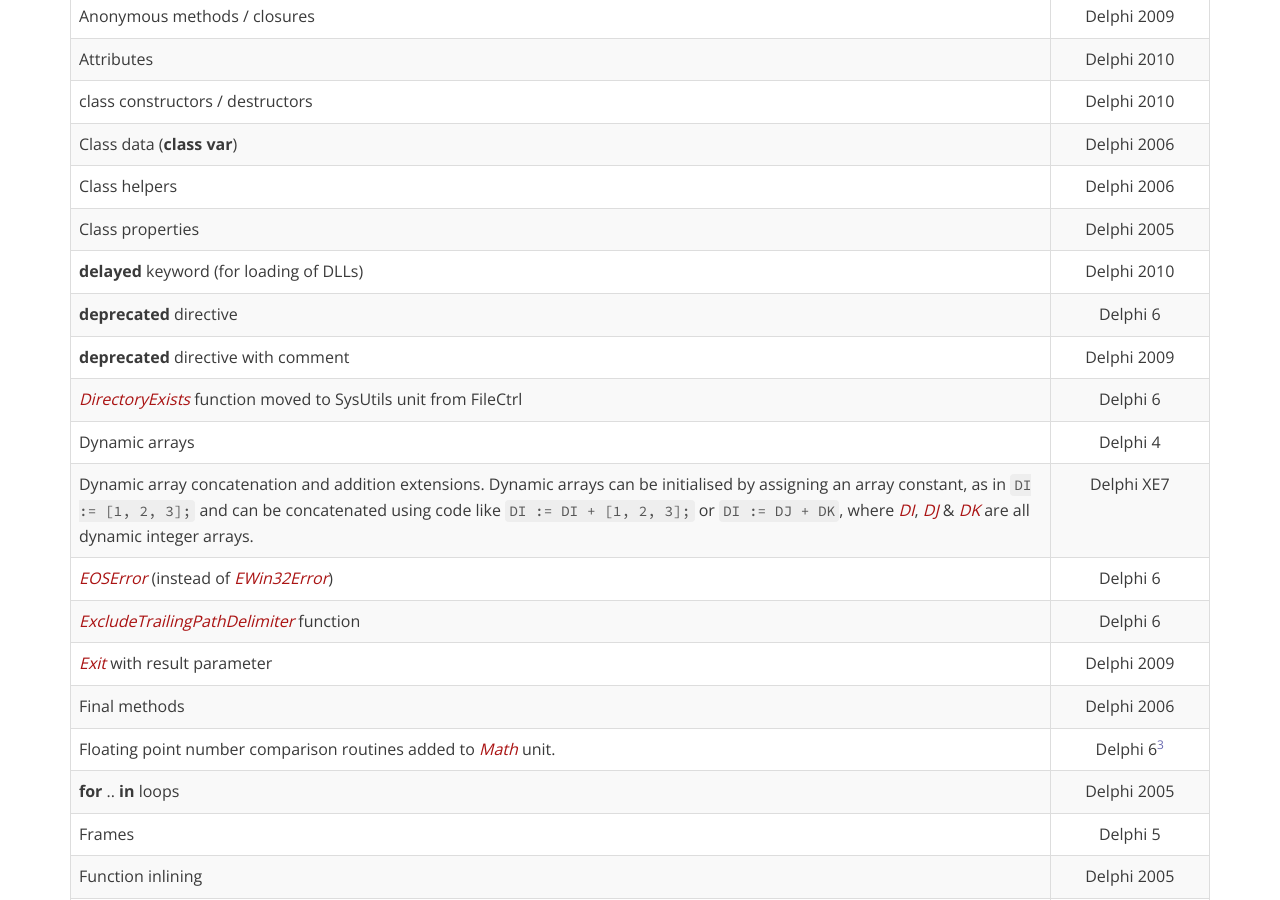
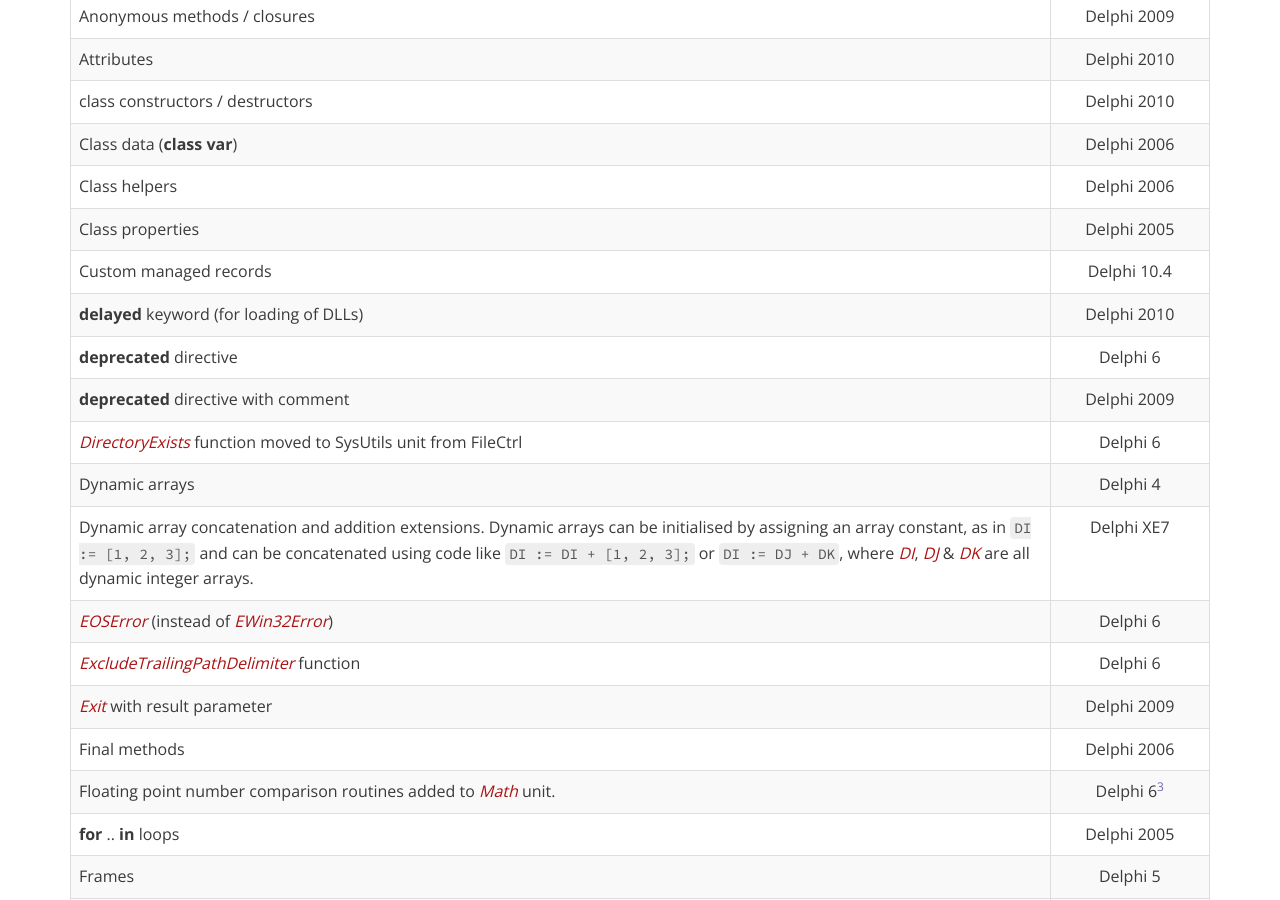
Before and after one commit to delphidabbler/delphidabbler.github.io, a Jekyll site: the page built from notes/version-features.html, in a window 1280 px wide and 900 px high, scrolled down 695 px. Built offline with Jekyll 4.4.1, drawn with Linux system fonts in a browser that asks for light colours; nearby versions of some CDN libraries; comment, search, counter and statistics services are not loaded.

Commit message:
Update version-features.html
Add entry for Custom managed records

```diff
--- a/notes/version-features.html
+++ b/notes/version-features.html
@@ -84,6 +84,10 @@
                 <tr>
                     <td>Class properties</td>
                     <td>Delphi 2005</td>
+                </tr>
+                <tr>
+                    <td>Custom managed records</td>
+                    <td>Delphi 10.4</td>
                 </tr>
                 <tr>
                     <td><strong>delayed</strong> keyword (for loading of DLLs)</td>
```
